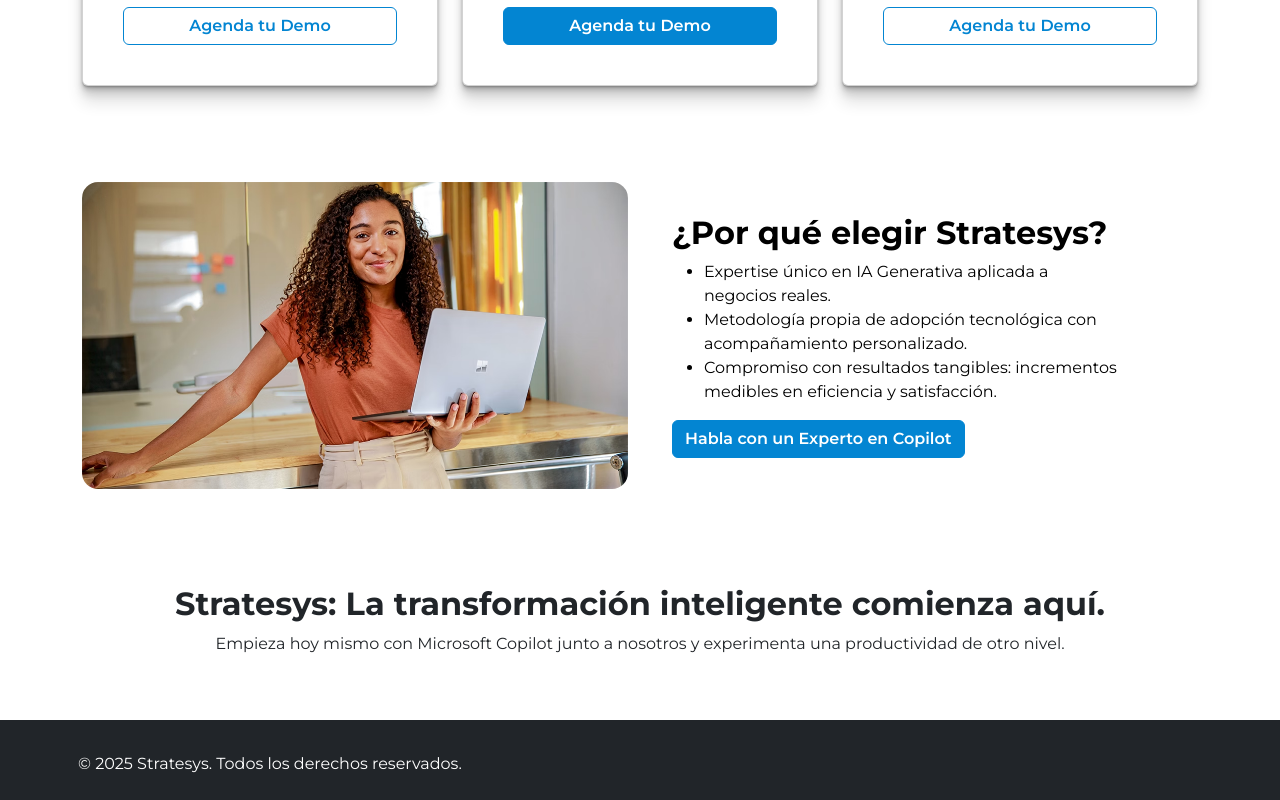
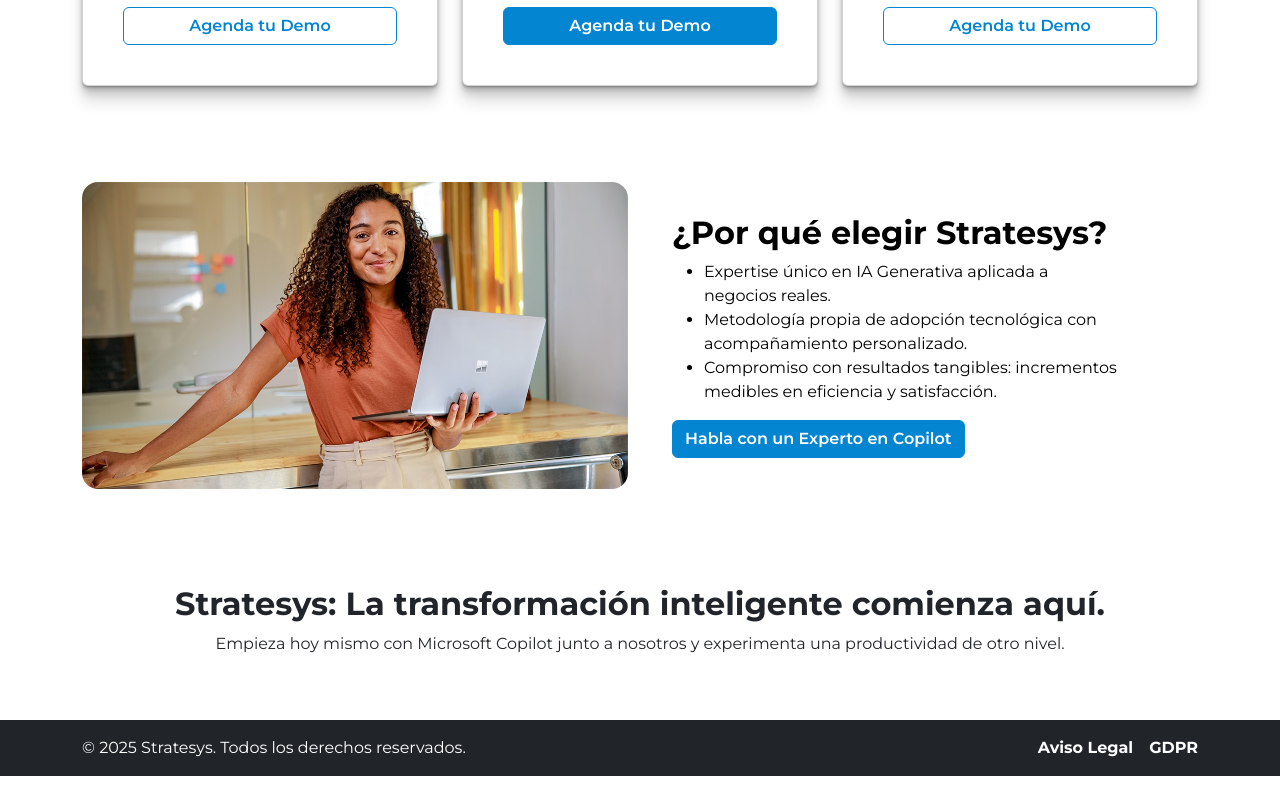
Before and after one commit to manuka-the-minicroc/stratesys-copilot, a React (Vite) app: page / in a window 1280 px wide. Shown: the part 1079-1879 px from the top of the page. After the commit the page ends 1855 px from the top, so only its background shows below. Built offline with nearby package versions, Linux system fonts and the light colour scheme.

Commit message:
feat:footer completed

```diff
--- a/src/components/Footer.jsx
+++ b/src/components/Footer.jsx
@@ -4,15 +4,37 @@
 
 
     return (
-       <footer className="bg-dark text-white pt-4">
-       <div className="container p-2">
+        <footer className="bg-dark py-3">
+        <div className="container">
+          <div className="d-flex flex-wrap justify-content-between align-items-center">
+            {/* Copyright text - Light grey */}
+            <div className="mb-2 mb-md-0">
+              <span className="text-white">© 2025 Stratesys. Todos los derechos reservados.</span>
+            </div>
 
+            {/* Links - White and bold */}
+            <div className="d-flex gap-3">
+              <a
+                href="https://www.stratesys-ts.com/es/aviso-legal/"
+                className="text-white fw-bold text-decoration-none"
+                target="_blank"
+                rel="noopener noreferrer"
+              >
+                Aviso Legal
+              </a>
 
-           <p>&copy; 2025 Stratesys. Todos los derechos reservados.</p>
-
-
-       </div>
-     </footer>
+              <a
+                href="https://www.stratesys-ts.com/es/politica-de-proteccion-de-datos/"
+                className="text-white fw-bold text-decoration-none"
+                target="_blank"
+                rel="noopener noreferrer"
+              >
+                GDPR
+              </a>
+            </div>
+          </div>
+        </div>
+      </footer>
     );
 }
 
```
